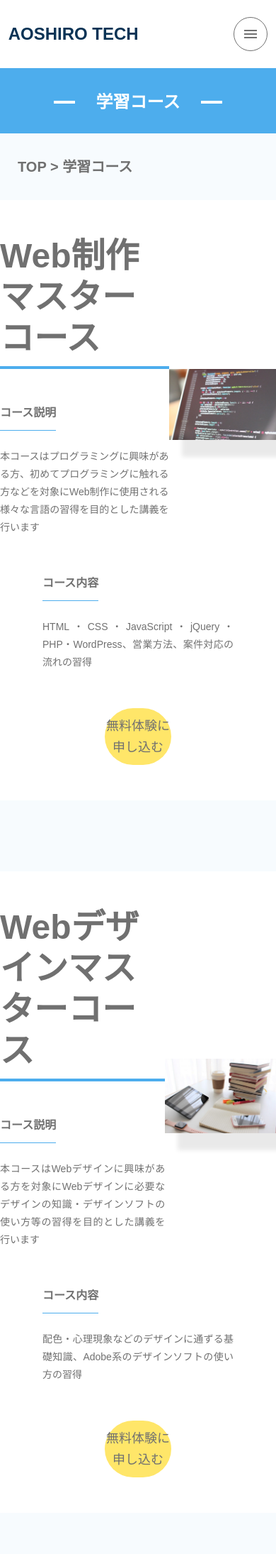
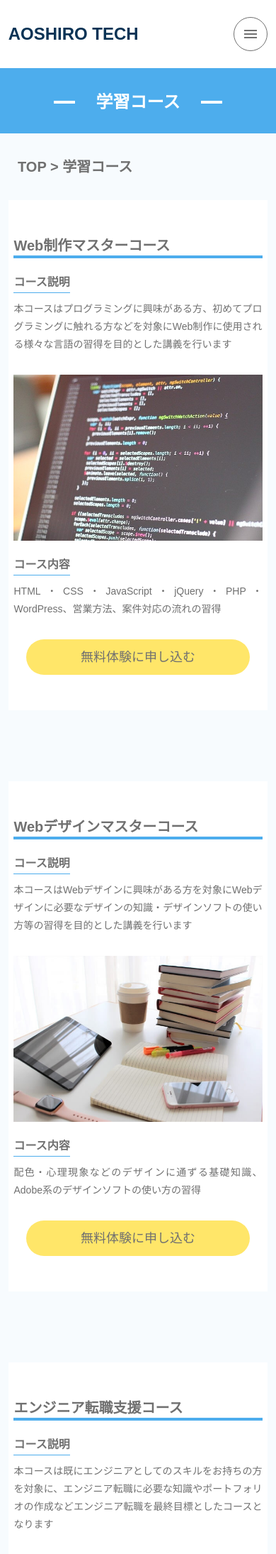
Before and after one commit to koh-suzuki/portfolio_6, a PHP site: page /html/service.html in a window 390 px wide. Shown: the top 2190 px of the page at 71% size. Run offline with PHP 8.4, Linux system fonts and the light colour scheme; some libraries are stand-ins or nearby versions.

Commit message:
service ページ レウスポンシブ化

```diff
--- a/css/style.css
+++ b/css/style.css
@@ -1223,42 +1223,46 @@ ul {
 
 .l-service__inner {
   background-color: #ffffff;
-  margin-bottom: 100px;
-  padding: 50px 0;
+  margin: 0 3vw 100px;
+  padding: 50px 2vw;
 }
 
 .l-service__content {
   display: flex;
+  flex-direction: column;
   align-items: center;
 }
 
-.l-service__sub-content {
-  padding: 0 60px;
+.service__content__item {
+  display: flex;
+  flex-direction: column;
 }
 
 .page__map {
   margin: 32px 0 32px 25px;
 }
 
-.service__content__title,
 .service__content__sub-title {
-  display: inline-block;
-  padding-bottom: 10px;
+  width: 80px;
 }
 
 .service__content__title {
   border-bottom: 4px solid #4DADED;
-  margin-bottom: 48px;
+  margin-bottom: 20px;
 }
 
 .service__content__sub-title {
   border-bottom: 1px solid #4DADED;
-  margin-bottom: 24px;
+  margin-bottom: 10px;
 }
 
 .service__content__text {
-  margin-bottom: 52px;
+  margin-bottom: 30px;
   text-align: justify;
+}
+
+.l-service__sub-content {
+  margin-top: 20px;
 }
 
 .btn__service {
@@ -1267,7 +1271,7 @@ ul {
 
 .btn__service > a {
   display: inline-block;
-  width: 35%;
+  width: 90%;
   padding: 10px 0;
   border-radius: 100px;
   color: #707070;
@@ -1341,8 +1345,8 @@ ul {
 }
 
 .service__content__title {
-  font-size: 4.8rem;
-  line-height: 1.20833;
+  font-size: 2rem;
+  line-height: 1.4;
   letter-spacing: 0em;
   color: #707070;
 }
--- a/html/service.html
+++ b/html/service.html
@@ -39,14 +39,14 @@
         <p class="page__map">TOP > 学習コース</p>
         <section class="l-service__inner">
           <section class="l-service__content">
-            <div class="service__item">
+            <div class="service__content__item">
               <h3 class="service__content__title">Web制作マスターコース</h3>
               <p class="service__content__sub-title">コース説明</p>
               <p class="service__content__text">
                 本コースはプログラミングに興味がある方、初めてプログラミングに触れる方などを対象にWeb制作に使用される様々な言語の習得を目的とした講義を行います
               </p>
             </div>
-            <div class="service__img">
+            <div class="service__page__img">
               <img src="/img/course1.jpg" alt="Web制作マスターコースの画像">
             </div>
           </section>
@@ -64,14 +64,14 @@
         </section>
         <section class="l-service__inner">
           <section class="l-service__content">
-            <div class="service__item">
+            <div class="service__content__item">
               <h3 class="service__content__title">Webデザインマスターコース</h3>
               <p class="service__content__sub-title">コース説明</p>
               <p class="service__content__text">
                 本コースはWebデザインに興味がある方を対象にWebデザインに必要なデザインの知識・デザインソフトの使い方等の習得を目的とした講義を行います
               </p>
             </div>
-            <div class="service__img">
+            <div class="service__page__img">
               <img src="/img/course2.jpg" alt="Webデザインマスターコースの画像">
             </div>
           </section>
@@ -89,14 +89,14 @@
         </section>
         <section class="l-service__inner">
           <section class="l-service__content">
-            <div class="service__item">
+            <div class="service__content__item">
               <h3 class="service__content__title">エンジニア転職支援コース</h3>
               <p class="service__content__sub-title">コース説明</p>
               <p class="service__content__text">
                 本コースは既にエンジニアとしてのスキルをお持ちの方を対象に、エンジニア転職に必要な知識やポートフォリオの作成などエンジニア転職を最終目標としたコースとなります
               </p>
             </div>
-            <div class="service__img">
+            <div class="service__page__img">
               <img src="/img/course3.jpg" alt="エンジニア転職支援コースの画像">
             </div>
           </section>
--- a/sass/Object/Project/_service.scss
+++ b/sass/Object/Project/_service.scss
@@ -106,41 +106,46 @@
 }
 .l-service__inner {
   background-color: #ffffff;
-  margin-bottom: 100px;
-  padding: 50px 0;
+  margin: 0 3vw 100px;
+  padding: 50px 2vw;
 }
 .l-service__content {
   display: flex;
+  flex-direction: column;
   align-items: center;
 }
-.l-service__sub-content {
-  padding: 0 60px;
+.service__content__item {
+  display: flex;
+  flex-direction: column;
 }
+
 .page__map {
   margin: 32px 0 32px 25px;
 }
-.service__content__title,
+
 .service__content__sub-title {
-  display: inline-block;
-  padding-bottom: 10px;
+  width: 80px;
 }
 .service__content__title {
   border-bottom: 4px solid #4DADED;
-  margin-bottom: 48px;
+  margin-bottom: 20px;
 }
 .service__content__sub-title {
   border-bottom: 1px solid #4DADED;
-  margin-bottom: 24px;
+  margin-bottom: 10px;
 }
 .service__content__text {
-  margin-bottom: 52px;
+  margin-bottom: 30px;
   text-align: justify;
+}
+.l-service__sub-content {
+  margin-top: 20px;
 }
 .btn__service {
   text-align: center;
   > a {
     display: inline-block;
-    width: 35%;
+    width: 90%;
     padding: 10px 0;
     border-radius: 100px;
     color: #707070;
@@ -187,7 +192,7 @@
   color: #707070;
 }
 .service__content__title {
-  @include f_around(4.8, 5.8, false, 0);
+  @include f_around(2, 2.8, false, 0);
   color: #707070;
 }
 
@@ -227,6 +232,34 @@
   .service__text {
     @include f_around(1.7, 2.8, false, 0);
   }
+
+  /* service ページ */
+  .service__content__sub-title {
+    width: 135px;
+    margin-bottom: 15px;
+  }
+  .l-service__sub-content {
+    margin-top: 50px;
+  }
+  .btn__service > a {
+    padding: 20px 0;
+    @include f_around(3, 3.8, bold, 0);
+  }
+
+  .service__content__title {
+    @include f_around(3, 3.8, false, 0);
+  }
+  .service__sub__title,
+  .service__content__sub-title {
+    @include f_around(2.6, 2.8, bold, 0);
+    color: #707070;
+  }
+  .service__text,
+  .service__content__text {
+    @include f_around(2.2, 3.5, false, 0);
+    color: #707070;
+  }
+
 }
 
 /* --------------------------------------
@@ -312,6 +345,38 @@
   .btn__reverse >a {
     margin: 0 0 0 auto;
   }
+
+
+  /* service ページ */
+  .l-service__content {
+    display: flex;
+    flex-direction: row;
+    justify-content: space-between;
+    align-items: center;
+  }
+  .l-service__inner {
+    padding: 50px 4vw;
+  }
+  .service__content__item,
+  .service__page__img {
+    max-width: calc((100% / 2) - 25px);
+  }
+  .service__page__img {
+    margin-top: 50px;
+  }
+  .l-service__sub-content {
+    margin-top: 0;
+  }
+  .btn__service > a {
+    max-width: 530px;
+  }
+
+  .service__content__title {
+    @include f_around(3.2, 4.7, bold, 0);
+  }
+  .service__content__text {
+    @include f_around(2, 3, false, 0);
+  }
 }
 
 
@@ -371,6 +436,15 @@
     > a {
       @include f_around(3.0, 5.0, bold, 0);
     }
+  }
+
+  /* service ページ */
+  .service__content__title {
+    margin-bottom: 40px;
+  }
+  .service__content__sub-title {
+    width: 160px;
+    margin-bottom: 25px;
   }
 }
 
@@ -516,4 +590,17 @@
     }
   }
 
+  /* service ページ */
+  .service__content__sub-title {
+    width: 200px;
+  }
+  .service__content__text {
+    margin-bottom: 60px
+  }
+  .service__content__title {
+    @include f_around(4.8, 5.8, bold, 0);
+  }
+  .btn__service > a {
+    @include f_around(3.6, 4.8, bold, 0);
+  }
 }
```
Also changed, not shown: other parts of css/style.css (+96 -0 lines), 1 other file.
